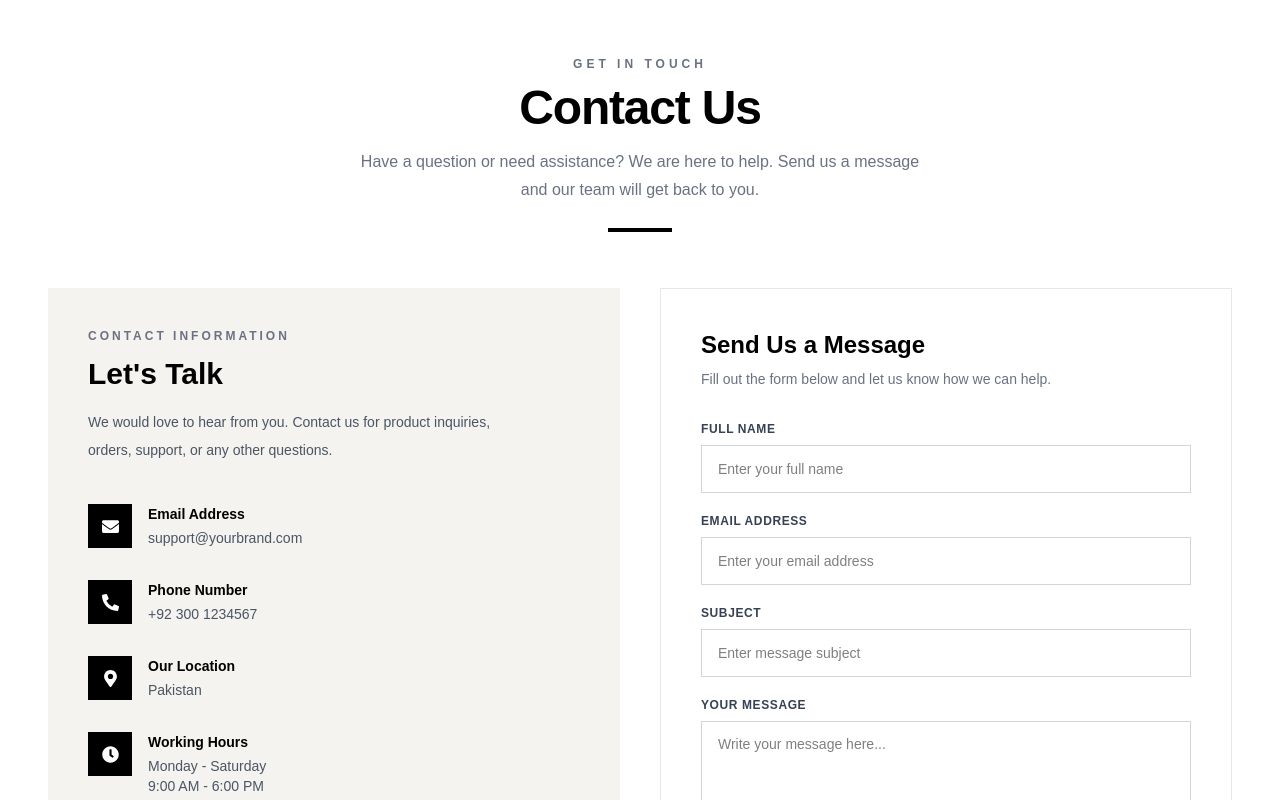
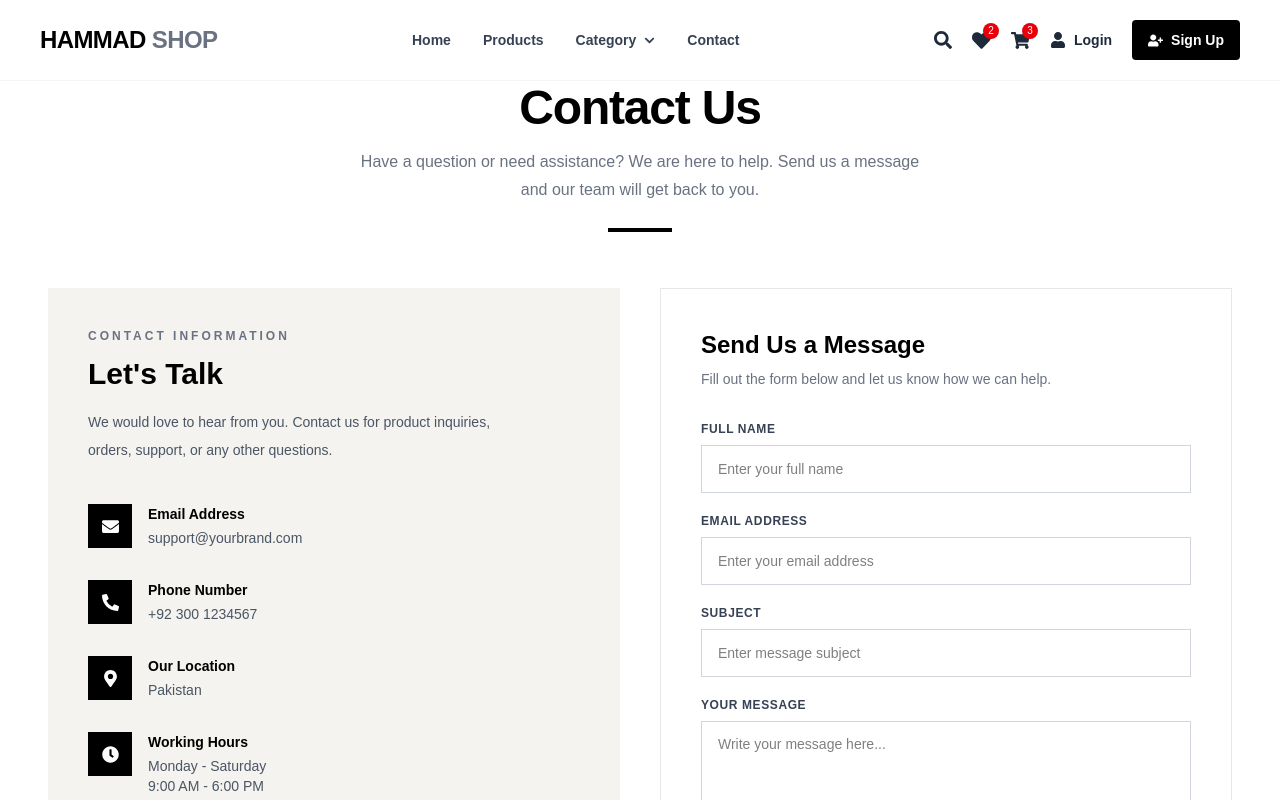
Before and after one commit to AliHammad0/hammdshop, a React (Vite) app: page /contact in a window 1280 px wide. Shown: the top 800 px of the page. Built offline with nearby package versions, Linux system fonts and the light colour scheme.

Commit message:
Update app routes and navbar

```diff
--- a/src/Pages/Contact.jsx
+++ b/src/Pages/Contact.jsx
@@ -1,66 +1,208 @@
-import React from "react";
+
+import React, { useState } from "react";
+import {
+  FaEnvelope,
+  FaPhoneAlt,
+  FaMapMarkerAlt,
+  FaClock,
+} from "react-icons/fa";
 
 const Contact = () => {
+  const [submitted, setSubmitted] = useState(false);
+
+  const handleSubmit = (e) => {
+    e.preventDefault();
+    setSubmitted(true);
+    e.target.reset();
+  };
+
   return (
-    <section className="min-h-screen bg-gray-50 px-5 py-16 font-[Arial,sans-serif] md:px-12 lg:px-20">
-      <div className="mx-auto max-w-4xl rounded-2xl bg-white p-6 shadow-md sm:p-8 md:p-10">
+    <section className="min-h-screen bg-white px-4 py-14 font-[Arial] sm:px-8 lg:px-12">
 
       {/* Heading */}
-        <h1 className="mb-6 text-center text-3xl font-bold text-gray-800 md:text-4xl">
+      <div className="mx-auto mb-14 max-w-7xl text-center">
+        <p className="mb-3 text-xs font-bold uppercase tracking-[4px] text-gray-500">
+          Get In Touch
+        </p>
+
+        <h1 className="text-3xl font-bold tracking-tight text-black sm:text-5xl">
           Contact Us
         </h1>
 
-        <p className="mx-auto mb-12 max-w-2xl text-center text-sm leading-7 text-gray-600 md:text-base">
-          Have questions or need support? Fill out the form below and
-          we’ll get back to you as soon as possible.
+        <p className="mx-auto mt-4 max-w-xl text-sm leading-7 text-gray-500 sm:text-base">
+          Have a question or need assistance? We are here to help.
+          Send us a message and our team will get back to you.
         </p>
 
+        <div className="mx-auto mt-6 h-1 w-16 bg-black" />
+      </div>
+
+      {/* Contact Content */}
+      <div className="mx-auto grid max-w-7xl gap-10 lg:grid-cols-2">
+
+        {/* Contact Information */}
+        <div className="bg-[#f5f3ef] p-7 sm:p-10">
+
+          <p className="mb-3 text-xs font-bold uppercase tracking-[3px] text-gray-500">
+            Contact Information
+          </p>
+
+          <h2 className="mb-4 text-2xl font-bold text-black sm:text-3xl">
+            Let's Talk
+          </h2>
+
+          <p className="mb-10 max-w-md text-sm leading-7 text-gray-600">
+            We would love to hear from you. Contact us for product
+            inquiries, orders, support, or any other questions.
+          </p>
+
+          <div className="space-y-8">
+
+            {/* Email */}
+            <div className="flex items-start gap-4">
+              <div className="flex h-11 w-11 shrink-0 items-center justify-center bg-black text-white">
+                <FaEnvelope size={17} />
+              </div>
+
+              <div>
+                <h3 className="mb-1 text-sm font-bold text-black">
+                  Email Address
+                </h3>
+                <p className="text-sm text-gray-600">
+                  support@yourbrand.com
+                </p>
+              </div>
+            </div>
+
+            {/* Phone */}
+            <div className="flex items-start gap-4">
+              <div className="flex h-11 w-11 shrink-0 items-center justify-center bg-black text-white">
+                <FaPhoneAlt size={17} />
+              </div>
+
+              <div>
+                <h3 className="mb-1 text-sm font-bold text-black">
+                  Phone Number
+                </h3>
+                <p className="text-sm text-gray-600">
+                  +92 300 1234567
+                </p>
+              </div>
+            </div>
+
+            {/* Address */}
+            <div className="flex items-start gap-4">
+              <div className="flex h-11 w-11 shrink-0 items-center justify-center bg-black text-white">
+                <FaMapMarkerAlt size={17} />
+              </div>
+
+              <div>
+                <h3 className="mb-1 text-sm font-bold text-black">
+                  Our Location
+                </h3>
+                <p className="text-sm text-gray-600">
+                  Pakistan
+                </p>
+              </div>
+            </div>
+
+            {/* Timing */}
+            <div className="flex items-start gap-4">
+              <div className="flex h-11 w-11 shrink-0 items-center justify-center bg-black text-white">
+                <FaClock size={17} />
+              </div>
+
+              <div>
+                <h3 className="mb-1 text-sm font-bold text-black">
+                  Working Hours
+                </h3>
+                <p className="text-sm text-gray-600">
+                  Monday - Saturday
+                </p>
+                <p className="text-sm text-gray-600">
+                  9:00 AM - 6:00 PM
+                </p>
+              </div>
+            </div>
+
+          </div>
+        </div>
+
         {/* Contact Form */}
-        <form className="grid grid-cols-1 gap-5 md:grid-cols-2">
+        <div className="border border-gray-200 p-7 sm:p-10">
 
+          <h2 className="mb-2 text-2xl font-bold text-black">
+            Send Us a Message
+          </h2>
+
+          <p className="mb-8 text-sm text-gray-500">
+            Fill out the form below and let us know how we can help.
+          </p>
+
+          {submitted && (
+            <div className="mb-6 border border-green-200 bg-green-50 p-4 text-sm text-green-700">
+              Thank you! Your message has been submitted.
+            </div>
+          )}
+
+          <form onSubmit={handleSubmit} className="space-y-5">
+
+            <div>
+              <label className="mb-2 block text-xs font-bold uppercase tracking-wider text-gray-700">
+                Full Name
+              </label>
               <input
                 type="text"
-            placeholder="Your Name"
-            className="w-full rounded-lg border border-gray-200 px-4 py-3 text-sm outline-none transition focus:border-green-500 focus:ring-2 focus:ring-green-100"
+                placeholder="Enter your full name"
+                required
+                className="h-12 w-full border border-gray-300 px-4 text-sm outline-none transition focus:border-black"
               />
+            </div>
 
+            <div>
+              <label className="mb-2 block text-xs font-bold uppercase tracking-wider text-gray-700">
+                Email Address
+              </label>
               <input
                 type="email"
-            placeholder="Your Email"
-            className="w-full rounded-lg border border-gray-200 px-4 py-3 text-sm outline-none transition focus:border-green-500 focus:ring-2 focus:ring-green-100"
+                placeholder="Enter your email address"
+                required
+                className="h-12 w-full border border-gray-300 px-4 text-sm outline-none transition focus:border-black"
               />
+            </div>
 
+            <div>
+              <label className="mb-2 block text-xs font-bold uppercase tracking-wider text-gray-700">
+                Subject
+              </label>
               <input
                 type="text"
-            placeholder="Subject"
-            className="w-full rounded-lg border border-gray-200 px-4 py-3 text-sm outline-none transition focus:border-green-500 focus:ring-2 focus:ring-green-100 md:col-span-2"
+                placeholder="Enter message subject"
+                required
+                className="h-12 w-full border border-gray-300 px-4 text-sm outline-none transition focus:border-black"
               />
+            </div>
 
+            <div>
+              <label className="mb-2 block text-xs font-bold uppercase tracking-wider text-gray-700">
+                Your Message
+              </label>
               <textarea
                 rows="5"
-            placeholder="Your Message"
-            className="w-full resize-none rounded-lg border border-gray-200 px-4 py-3 text-sm outline-none transition focus:border-green-500 focus:ring-2 focus:ring-green-100 md:col-span-2"
+                placeholder="Write your message here..."
+                required
+                className="w-full resize-none border border-gray-300 px-4 py-3 text-sm outline-none transition focus:border-black"
               />
+            </div>
 
             <button
               type="submit"
-            className="w-full rounded-lg bg-green-600 py-3 text-sm font-semibold text-white transition duration-300 hover:bg-gray-900 md:col-span-2"
+              className="h-12 w-full bg-black text-xs font-bold uppercase tracking-[2px] text-white transition duration-300 hover:bg-[#333333]"
             >
               Send Message
             </button>
+
           </form>
-
-        {/* Contact Info */}
-        <div className="mt-12 border-t border-gray-100 pt-8 text-center">
-          <h2 className="mb-4 text-xl font-bold text-gray-800">
-            Or Reach Us Directly
-          </h2>
-
-          <div className="space-y-3 text-sm text-gray-600">
-            <p>📞 +92 300 1234567</p>
-            <p>📧 support@hammadshop.com</p>
-            <p>🏬 Lahore, Pakistan</p>
-          </div>
         </div>
 
       </div>
--- a/src/Pages/Navbar.jsx
+++ b/src/Pages/Navbar.jsx
@@ -1,213 +1,288 @@
 
 import React, { useState } from "react";
 import {
-  FaEnvelope,
-  FaPhoneAlt,
-  FaMapMarkerAlt,
-  FaClock,
+  FaShoppingCart,
+  FaHeart,
+  FaBars,
+  FaTimes,
+  FaSearch,
+  FaChevronDown,
+  FaUser,
+  FaSignInAlt,
+  FaUserPlus,
 } from "react-icons/fa";
+import { Link } from "react-router-dom";
 
-const Contact = () => {
-  const [submitted, setSubmitted] = useState(false);
+const Navbar = () => {
+  const [menuOpen, setMenuOpen] = useState(false);
+  const [searchOpen, setSearchOpen] = useState(false);
+  const [categoryOpen, setCategoryOpen] = useState(false);
 
-  const handleSubmit = (e) => {
-    e.preventDefault();
-    setSubmitted(true);
-    e.target.reset();
-  };
+  const navLinks = [
+    { name: "Home", path: "/" },
+    { name: "Products", path: "/products" },
+  ];
+
+  const categories = [
+    "Earbuds",
+    "Headphones",
+    "Smart Watches",
+    "Speakers",
+    "Accessories",
+  ];
 
   return (
-    <section className="min-h-screen bg-white px-4 py-14 font-[Arial] sm:px-8 lg:px-12">
+    <nav className="fixed left-0 top-0 z-50 w-full border-b border-gray-100 bg-white font-[Arial,sans-serif]">
 
-      {/* Heading */}
-      <div className="mx-auto mb-14 max-w-7xl text-center">
-        <p className="mb-3 text-xs font-bold uppercase tracking-[4px] text-gray-500">
-          Get In Touch
-        </p>
+      <div className="container mx-auto px-5 md:px-10">
 
-        <h1 className="text-3xl font-bold tracking-tight text-black sm:text-5xl">
-          Contact Us
-        </h1>
+        <div className="flex h-20 items-center justify-between">
 
-        <p className="mx-auto mt-4 max-w-xl text-sm leading-7 text-gray-500 sm:text-base">
-          Have a question or need assistance? We are here to help.
-          Send us a message and our team will get back to you.
-        </p>
+          {/* Logo */}
+          <Link
+            to="/"
+            className="text-2xl font-bold tracking-tight text-black"
+          >
+            HAMMAD <span className="text-gray-500">SHOP</span>
+          </Link>
 
-        <div className="mx-auto mt-6 h-1 w-16 bg-black" />
-      </div>
+          {/* Desktop Navigation */}
+          <ul className="hidden items-center gap-8 text-sm font-semibold text-gray-700 md:flex">
 
-      {/* Contact Content */}
-      <div className="mx-auto grid max-w-7xl gap-10 lg:grid-cols-2">
+            {navLinks.map((link) => (
+              <li key={link.name}>
+                <Link
+                  to={link.path}
+                  className="transition-colors duration-200 hover:text-red-600"
+                >
+                  {link.name}
+                </Link>
+              </li>
+            ))}
 
-        {/* Contact Information */}
-        <div className="bg-[#f5f3ef] p-7 sm:p-10">
+            {/* Category Dropdown */}
+            <li
+              className="relative"
+              onMouseEnter={() => setCategoryOpen(true)}
+              onMouseLeave={() => setCategoryOpen(false)}
+            >
+              <button
+                onClick={() => setCategoryOpen(!categoryOpen)}
+                className="flex items-center gap-2 transition-colors hover:text-red-600"
+              >
+                Category
 
-          <p className="mb-3 text-xs font-bold uppercase tracking-[3px] text-gray-500">
-            Contact Information
-          </p>
+                <FaChevronDown
+                  size={11}
+                  className={`transition-transform duration-200 ${
+                    categoryOpen ? "rotate-180" : ""
+                  }`}
+                />
+              </button>
 
-          <h2 className="mb-4 text-2xl font-bold text-black sm:text-3xl">
-            Let's Talk
-          </h2>
+              {categoryOpen && (
+                <div className="absolute left-0 top-full w-56 pt-4">
+                  <div className="rounded-lg border border-gray-100 bg-white py-2 shadow-xl">
 
-          <p className="mb-10 max-w-md text-sm leading-7 text-gray-600">
-            We would love to hear from you. Contact us for product
-            inquiries, orders, support, or any other questions.
-          </p>
+                    {categories.map((category) => (
+                      <Link
+                        key={category}
+                        to={`/category/${category.toLowerCase().replaceAll(" ", "-")}`}
+                        onClick={() => setCategoryOpen(false)}
+                        className="block px-5 py-3 text-sm text-gray-700 transition-colors hover:bg-gray-50 hover:text-red-600"
+                      >
+                        {category}
+                      </Link>
+                    ))}
 
-          <div className="space-y-8">
+                  </div>
+                </div>
+              )}
+            </li>
 
-            {/* Email */}
-            <div className="flex items-start gap-4">
-              <div className="flex h-11 w-11 shrink-0 items-center justify-center bg-black text-white">
-                <FaEnvelope size={17} />
-              </div>
+            {/* Contact */}
+            <li>
+              <Link
+                to="/contact"
+                className="transition-colors hover:text-red-600"
+              >
+                Contact
+              </Link>
+            </li>
 
-              <div>
-                <h3 className="mb-1 text-sm font-bold text-black">
-                  Email Address
-                </h3>
-                <p className="text-sm text-gray-600">
-                  support@yourbrand.com
-                </p>
-              </div>
-            </div>
+          </ul>
 
-            {/* Phone */}
-            <div className="flex items-start gap-4">
-              <div className="flex h-11 w-11 shrink-0 items-center justify-center bg-black text-white">
-                <FaPhoneAlt size={17} />
-              </div>
+          {/* Right Icons */}
+          <div className="flex items-center gap-4 sm:gap-5">
 
-              <div>
-                <h3 className="mb-1 text-sm font-bold text-black">
-                  Phone Number
-                </h3>
-                <p className="text-sm text-gray-600">
-                  +92 300 1234567
-                </p>
-              </div>
-            </div>
+            {/* Search */}
+            <button
+              onClick={() => setSearchOpen(!searchOpen)}
+              className="text-gray-800 transition hover:text-red-600"
+              aria-label="Search"
+            >
+              <FaSearch size={18} />
+            </button>
 
-            {/* Address */}
-            <div className="flex items-start gap-4">
-              <div className="flex h-11 w-11 shrink-0 items-center justify-center bg-black text-white">
-                <FaMapMarkerAlt size={17} />
-              </div>
+            {/* Wishlist */}
+            <button
+              className="relative text-gray-800 transition hover:text-red-600"
+              aria-label="Wishlist"
+            >
+              <FaHeart size={19} />
 
-              <div>
-                <h3 className="mb-1 text-sm font-bold text-black">
-                  Our Location
-                </h3>
-                <p className="text-sm text-gray-600">
-                  Pakistan
-                </p>
-              </div>
-            </div>
+              <span className="absolute -right-2 -top-2 flex h-4 w-4 items-center justify-center rounded-full bg-red-600 text-[10px] text-white">
+                2
+              </span>
+            </button>
 
-            {/* Timing */}
-            <div className="flex items-start gap-4">
-              <div className="flex h-11 w-11 shrink-0 items-center justify-center bg-black text-white">
-                <FaClock size={17} />
-              </div>
+            {/* Cart */}
+            <button
+              className="relative text-gray-800 transition hover:text-red-600"
+              aria-label="Shopping cart"
+            >
+              <FaShoppingCart size={19} />
 
-              <div>
-                <h3 className="mb-1 text-sm font-bold text-black">
-                  Working Hours
-                </h3>
-                <p className="text-sm text-gray-600">
-                  Monday - Saturday
-                </p>
-                <p className="text-sm text-gray-600">
-                  9:00 AM - 6:00 PM
-                </p>
-              </div>
-            </div>
+              <span className="absolute -right-2 -top-2 flex h-4 w-4 items-center justify-center rounded-full bg-red-600 text-[10px] text-white">
+                3
+              </span>
+            </button>
+
+            {/* Login */}
+            <Link
+              to="/login"
+              className="hidden items-center gap-2 text-sm font-semibold text-gray-800 transition hover:text-red-600 sm:flex"
+            >
+              <FaUser size={16} />
+              Login
+            </Link>
+
+            {/* Signup */}
+            <Link
+              to="/signup"
+              className="hidden items-center gap-2 rounded-sm bg-black px-4 py-2.5 text-sm font-semibold text-white transition hover:bg-red-600 sm:flex"
+            >
+              <FaUserPlus size={15} />
+              Sign Up
+            </Link>
+
+            {/* Mobile Menu Button */}
+            <button
+              onClick={() => setMenuOpen(!menuOpen)}
+              className="text-xl text-gray-800 md:hidden"
+              aria-label="Toggle menu"
+            >
+              {menuOpen ? <FaTimes /> : <FaBars />}
+            </button>
 
           </div>
         </div>
 
-        {/* Contact Form */}
-        <div className="border border-gray-200 p-7 sm:p-10">
+        {/* Search Bar */}
+        {searchOpen && (
+          <div className="border-t border-gray-100 py-4">
+            <input
+              type="text"
+              placeholder="Search products..."
+              className="w-full rounded-md border border-gray-200 px-4 py-3 text-sm outline-none focus:border-black"
+            />
+          </div>
+        )}
 
-          <h2 className="mb-2 text-2xl font-bold text-black">
-            Send Us a Message
-          </h2>
+        {/* Mobile Navigation */}
+        {menuOpen && (
+          <div className="border-t border-gray-100 py-5 md:hidden">
 
-          <p className="mb-8 text-sm text-gray-500">
-            Fill out the form below and let us know how we can help.
-          </p>
+            <ul className="flex flex-col gap-5 text-sm font-semibold text-gray-700">
 
-          {submitted && (
-            <div className="mb-6 border border-green-200 bg-green-50 p-4 text-sm text-green-700">
-              Thank you! Your message has been submitted.
-            </div>
-          )}
+              {navLinks.map((link) => (
+                <li key={link.name}>
+                  <Link
+                    to={link.path}
+                    onClick={() => setMenuOpen(false)}
+                    className="block transition hover:text-red-600"
+                  >
+                    {link.name}
+                  </Link>
+                </li>
+              ))}
 
-          <form onSubmit={handleSubmit} className="space-y-5">
+              {/* Mobile Categories */}
+              <li>
+                <button
+                  onClick={() => setCategoryOpen(!categoryOpen)}
+                  className="flex w-full items-center justify-between hover:text-red-600"
+                >
+                  Category
 
-            <div>
-              <label className="mb-2 block text-xs font-bold uppercase tracking-wider text-gray-700">
-                Full Name
-              </label>
-              <input
-                type="text"
-                placeholder="Enter your full name"
-                required
-                className="h-12 w-full border border-gray-300 px-4 text-sm outline-none transition focus:border-black"
-              />
-            </div>
+                  <FaChevronDown
+                    className={`transition-transform ${
+                      categoryOpen ? "rotate-180" : ""
+                    }`}
+                  />
+                </button>
 
-            <div>
-              <label className="mb-2 block text-xs font-bold uppercase tracking-wider text-gray-700">
-                Email Address
-              </label>
-              <input
-                type="email"
-                placeholder="Enter your email address"
-                required
-                className="h-12 w-full border border-gray-300 px-4 text-sm outline-none transition focus:border-black"
-              />
-            </div>
+                {categoryOpen && (
+                  <div className="flex flex-col gap-4 pl-4 pt-4">
+                    {categories.map((category) => (
+                      <Link
+                        key={category}
+                        to={`/category/${category.toLowerCase().replaceAll(" ", "-")}`}
+                        onClick={() => {
+                          setMenuOpen(false);
+                          setCategoryOpen(false);
+                        }}
+                        className="text-gray-600 transition hover:text-red-600"
+                      >
+                        {category}
+                      </Link>
+                    ))}
+                  </div>
+                )}
+              </li>
 
-            <div>
-              <label className="mb-2 block text-xs font-bold uppercase tracking-wider text-gray-700">
-                Subject
-              </label>
-              <input
-                type="text"
-                placeholder="Enter message subject"
-                required
-                className="h-12 w-full border border-gray-300 px-4 text-sm outline-none transition focus:border-black"
-              />
-            </div>
+              {/* Mobile Contact */}
+              <li>
+                <Link
+                  to="/contact"
+                  onClick={() => setMenuOpen(false)}
+                  className="block hover:text-red-600"
+                >
+                  Contact
+                </Link>
+              </li>
 
-            <div>
-              <label className="mb-2 block text-xs font-bold uppercase tracking-wider text-gray-700">
-                Your Message
-              </label>
-              <textarea
-                rows="5"
-                placeholder="Write your message here..."
-                required
-                className="w-full resize-none border border-gray-300 px-4 py-3 text-sm outline-none transition focus:border-black"
-              />
-            </div>
+              {/* Mobile Login */}
+              <li className="border-t border-gray-100 pt-4">
+                <Link
+                  to="/login"
+                  onClick={() => setMenuOpen(false)}
+                  className="flex items-center gap-3 hover:text-red-600"
+                >
+                  <FaSignInAlt size={16} />
+                  Login
+                </Link>
+              </li>
 
-            <button
-              type="submit"
-              className="h-12 w-full bg-black text-xs font-bold uppercase tracking-[2px] text-white transition duration-300 hover:bg-[#333333]"
-            >
-              Send Message
-            </button>
+              {/* Mobile Signup */}
+              <li>
+                <Link
+                  to="/signup"
+                  onClick={() => setMenuOpen(false)}
+                  className="flex items-center gap-3 hover:text-red-600"
+                >
+                  <FaUserPlus size={16} />
+                  Create Account
+                </Link>
+              </li>
 
-          </form>
-        </div>
+            </ul>
+          </div>
+        )}
 
       </div>
-    </section>
+    </nav>
   );
 };
 
-export default Contact;
+export default Navbar;
```
Lines whose indentation alone changed are shown as unchanged.
